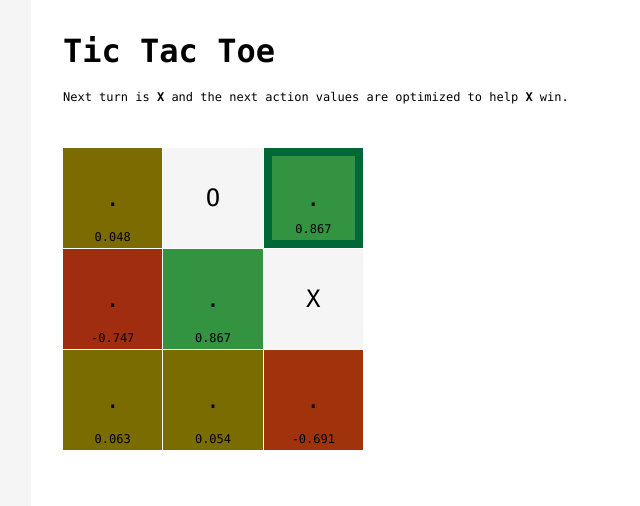
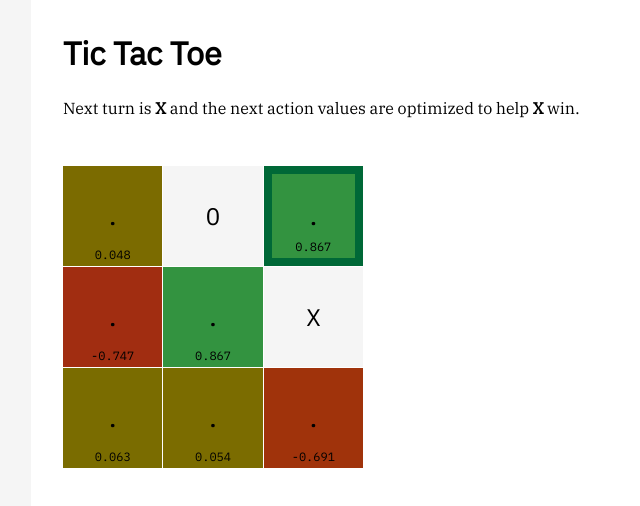
Before and after one commit to mtauer/rl-minimax, a React (Create React App) app: page / in a window 1280 px wide. Shown: the top 506 px of the page, without its empty margins (209-849 px from the left). Built offline with nearby package versions, Linux system fonts and the light colour scheme.

Commit message:
Change font to IBM Plex

```diff
--- a/public/index.html
+++ b/public/index.html
@@ -10,6 +10,7 @@
     -->
     <link rel="manifest" href="%PUBLIC_URL%/manifest.json">
     <link rel="shortcut icon" href="%PUBLIC_URL%/favicon.ico">
+    <link href="https://fonts.googleapis.com/css?family=IBM+Plex+Mono|IBM+Plex+Sans|IBM+Plex+Serif" rel="stylesheet">
     <!--
       Notice the use of %PUBLIC_URL% in the tags above.
       It will be replaced with the URL of the `public` folder during the build.
--- a/src/App.js
+++ b/src/App.js
@@ -13,12 +13,13 @@ const Container = styled.div`
   padding: 32px 32px;
 `;
 const Title = styled.h1`
+  font-family: 'IBM Plex Sans', sans-serif;
   margin: 0;
   padding: 0 0 8px 0;
 `;
 const Description = styled.p`
-  font-size: 12px;
   padding: 0 0 32px 0;
+  font-family: 'IBM Plex Serif', serif;
 `;
 
 class App extends Component {
--- a/src/index.css
+++ b/src/index.css
@@ -4,7 +4,8 @@
 
 body {
   background-color: #f5f5f5;
-  font-family: "Lucida Sans Typewriter", "Lucida Console", monaco, "Bitstream Vera Sans Mono", monospace;
+  font-family: 'IBM Plex Mono', monospace;
+  font-size: 16px;
   margin: 0;
   padding: 0;
 }
```
